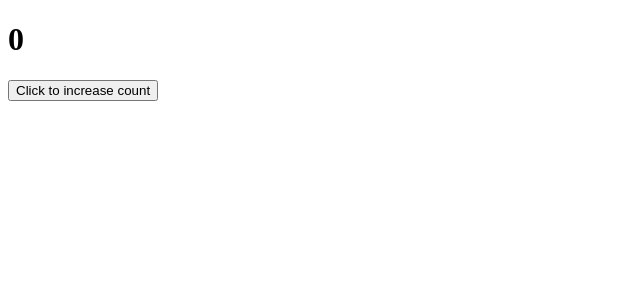
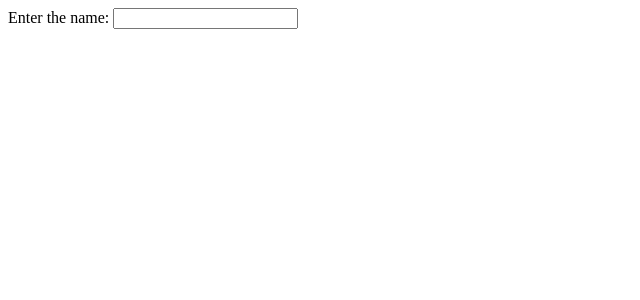
Before and after one commit to Dpkhawk/React-JS, a React (Create React App) app: page / in a window 1280 px wide. Shown: the top 300 px of the page, without its empty margins (0-640 px from the left). Built offline with nearby package versions, Linux system fonts and the light colour scheme.

Commit message:
20/02/2024

```diff
--- a/src/App.js
+++ b/src/App.js
@@ -43,6 +43,9 @@ import UseMemo from "./UseMemo/UseMemo.js";
 import Memo from "./UseMemo/ValueReturnInMemo.js";
 import LazyLoading from "./CodeSplitting/LazyLoading.js";
 import MemoInsideCallBack from "./UseMemo/MemoWithCallback.js";
+import Parents from "./LiftingStateUp/Parent.js";
+import FunctionCalling from "./UseMemo/FunctionCalling.js";
+import { Push } from "./LiftingStateUp/Parent.js";
 export default function App(){
      const people = [
         'Creola Katherine Johnson: mathematician',
@@ -114,6 +117,9 @@ export default function App(){
     {/* <UseMemo/> */}
     {/* <Memo/> */}
     {/* <LazyLoading/> */}
-    <MemoInsideCallBack/>
+    {/* <MemoInsideCallBack/> */}
+    {/* <Parents/> */}
+    {/* <FunctionCalling/> */}
+    <Push/>
     </>)
 }
--- a/src/LiftingStateUp/Parent.js
+++ b/src/LiftingStateUp/Parent.js
@@ -1,6 +1,6 @@
 import { useState } from "react";
 
-export default function Parent(){
+export default function Parents(){
     const[state,setState]=useState(1)
     return(<>
     <Child1 state={state} setState={setState}/>
@@ -11,13 +11,19 @@ export default function Parent(){
 function Child1({state,setState}){
       return(<>
       <h1>{state}</h1>
-      <button onClick={setState}>Click</button>
+      <button onClick={()=>setState(state+1)}>Click</button>
       </>)
 }
 
-function Child1({state,setState}){
+function Child2({state,setState}){
     return(<>
     <h1>{state}</h1>
-    <button onClick={setState}>Click</button>
+    <button onClick={()=>setState(state+1)}>Click</button>
     </>)
 }
+
+export function Push(){
+    return(
+        <label>Enter the name: <input type="number"/></label>
+    )
+}
--- /dev/null
+++ b/src/UseMemo/FunctionCalling.js
@@ -0,0 +1,17 @@
+import { useCallback, useMemo, useState } from "react";
+
+export default function FunctionCalling(){
+    const[state,setState]=useState(1)
+    // const handleClick=useMemo(()=>loops(state),[state])
+    // const handleClick=useCallback(()=>{ for(let i=0;i<state;i++){
+    //     console.log(i);
+    // }},[state])
+    const handleClick=useMemo(()=>{return(()=> {for(let i=0;i<state;i++){
+        console.log(i);
+    }})},[state])
+    return(<>
+    <input value={state} type="number" onChange={(e)=>setState(e.target.value)}/>
+    <button onClick={()=>handleClick()}>Start</button>
+    <button onClick={()=>setState(state+1)}>click</button>
+    </>)
+}
```
